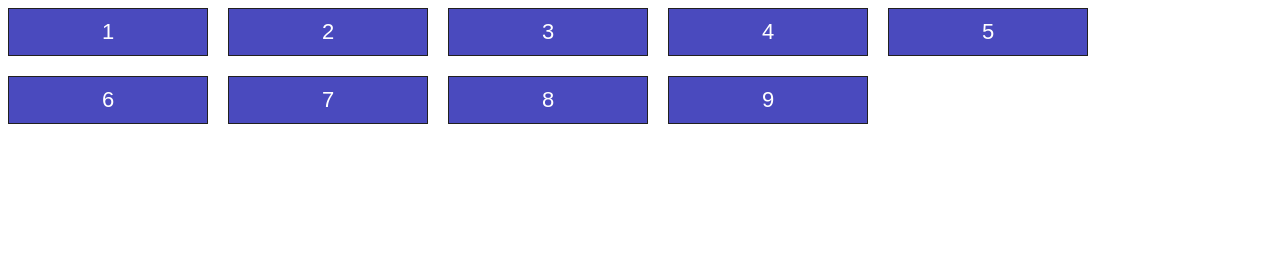
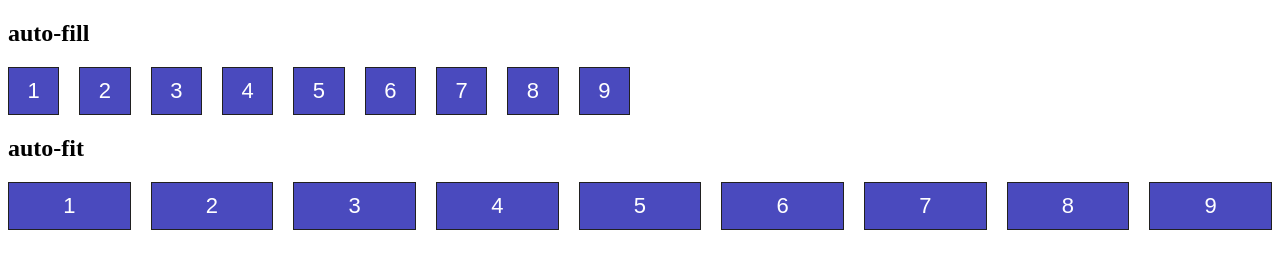
Before and after one commit to programer1983/fundamental-grids, a website built with Vite: page index.html in a window 1280 px wide. Built offline with nearby package versions, Linux system fonts and the light colour scheme.

Commit message:
comparison  auto-fill and auto-fit

```diff
--- a/index.html
+++ b/index.html
@@ -7,7 +7,21 @@
     <title>Vite Grid Cours</title>
   </head>
   <body>
-    <div class="grid">
+    <h2>auto-fill</h2>
+    <div class="grid auto-fill">
+        <div>1</div>
+        <div>2</div>
+        <div>3</div>
+        <div>4</div>
+        <div>5</div>
+        <div>6</div>
+        <div>7</div>
+        <div>8</div>
+        <div>9</div>
+    </div>
+
+    <h2>auto-fit</h2>
+    <div class="grid auto-fit">
         <div>1</div>
         <div>2</div>
         <div>3</div>
--- a/styles/example.css
+++ b/styles/example.css
@@ -10,6 +10,13 @@
 
 .grid{
     display: grid;
-    grid-template-columns: repeat(auto-fill, 200px);
     grid-gap: 20px;
 }
+
+.auto-fill{
+    grid-template-columns: repeat(auto-fill, minmax(50px, 1fr));
+}
+
+.auto-fit{
+    grid-template-columns: repeat(auto-fit, minmax(50px, 1fr));
+}
```
